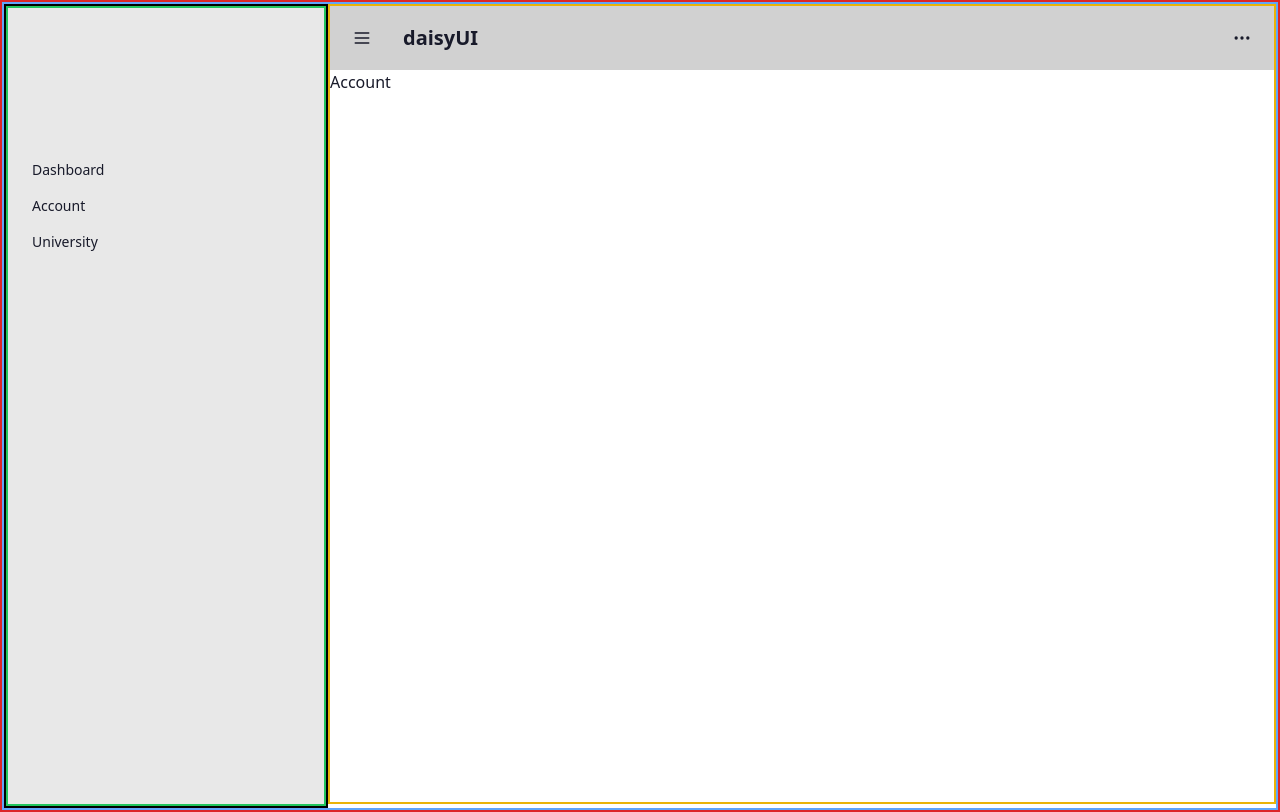
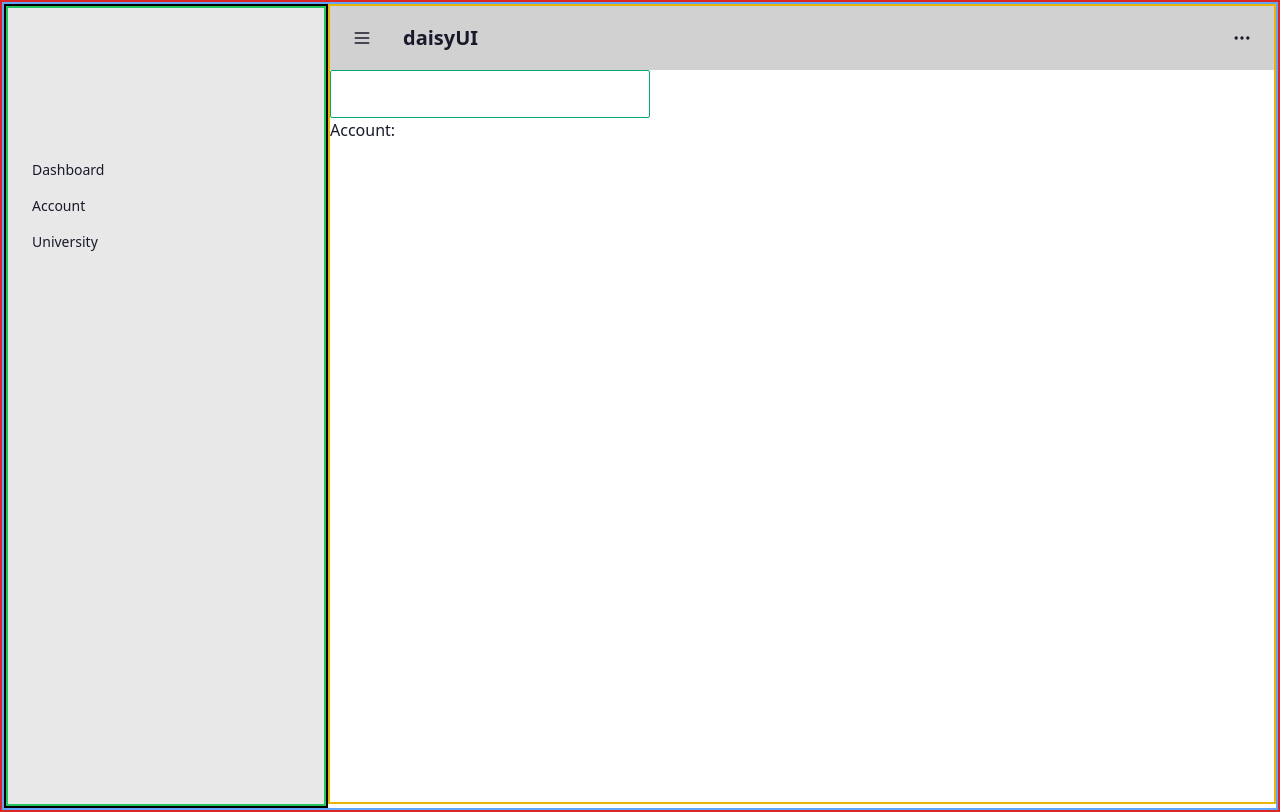
Before and after one commit to Lenz60/vue-basic, a Vue app: page /account in a window 1280 px wide. Built offline with nearby package versions, Linux system fonts and the light colour scheme; what datatables.net-vue3 would draw is missing.

Commit message:
feat(Account): Lifecycle Hooks
Lifecycle Hooks examples

```diff
--- a/src/components/Pages/Account.vue
+++ b/src/components/Pages/Account.vue
@@ -1,13 +1,46 @@
 <template>
   <div>
-    <h1>Account</h1>
+    <input
+      class="input input-bordered input-success w-full max-w-xs"
+      type="text"
+      v-model="account"
+    />
+    <h1>Account: {{ account }}</h1>
   </div>
 </template>
 
 <script>
+import { onMounted, onUpdated, onUnmounted, ref, watch, computed } from "vue";
+
 export default {
   setup() {
-    return {};
+    const preAccountName = ref("John Doe");
+    const account = ref("");
+
+    watch(account, (newValue, oldValue) => {
+      console.log(`Account changed from ${oldValue} to ${newValue}`);
+    });
+
+    const accountName = computed(() => {
+      return preAccountName.value.toUpperCase();
+    });
+
+    onMounted(() => {
+      console.log("Component has been mounted");
+    });
+
+    onUpdated(() => {
+      console.log("Component has been updated");
+    });
+
+    onUnmounted(() => {
+      console.log("Component has been unmounted");
+    });
+
+    return {
+      account,
+      accountName,
+    };
   },
 };
 </script>
```
